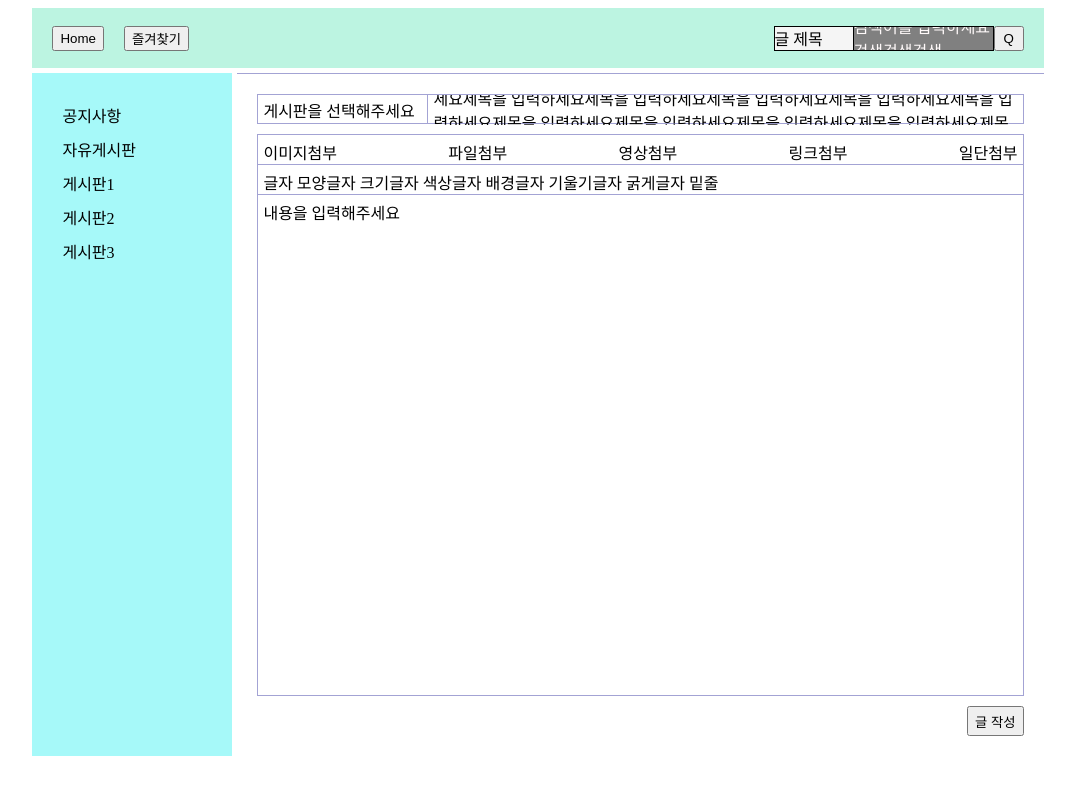
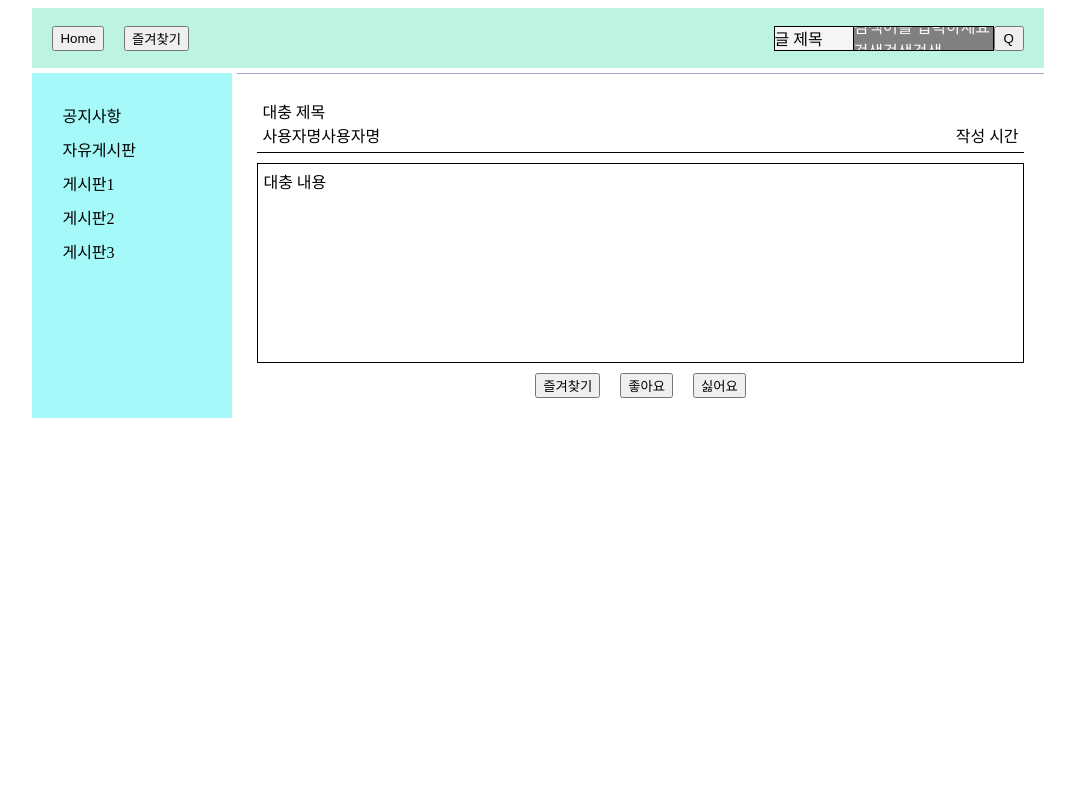
Before and after one commit to dpclfk/board, a plain HTML site: page board.html in a window 1280 px wide. Shown: the whole page, without its empty margins (102-1177 px from the left). Drawn offline with Linux system fonts and the light colour scheme.

Commit message:
현재페이지 만드는중

```diff
--- a/board.css
+++ b/board.css
@@ -325,16 +325,32 @@
   margin-top: 10px;
 }
 
-#now-post-head {
-  border: 1px solid black;
-  margin: 10px;
+/* 현재 보는 글 */
+
+#now-post-header {
+  border-bottom: 1px solid black;
+  padding: 5px;
+  /* height: 30px; */
+  font-size: 16px;
 }
+
+#now-post-user-at {
+  display: flex;
+  justify-content: space-between;
+}
+
 #now-post-body {
   border: 1px solid black;
-  margin: 10px;
-  min-height: 100px;
+  margin: 10px 0px 10px 0px;
+  min-height: 200px;
+  padding: 5px;
 }
-
+#now-post-bottom {
+  height: 25px;
+  display: flex;
+  gap: 20px;
+  justify-content: center;
+}
 .none {
   display: none;
 }
--- a/board.html
+++ b/board.html
@@ -322,7 +322,7 @@
               <button id="new-post-write">글 쓰기</button>
             </div>
           </div>
-          <div id="new-post" class="">
+          <div id="new-post" class="none">
             <div id="new-post-contents">
               <div id="new-post-head">
                 <div id="new-post-board">게시판을 선택해주세요</div>
@@ -363,10 +363,22 @@
               <button>글 작성</button>
             </div>
           </div>
-          <div id="now-post" class="none">
-            <div id="now-post-head">대충 제목</div>
-            <div id="now-post-body">대충 내용</div>
-            <button id="scrap">즐겨찾기</button>
+          <div id="now-post" class="">
+            <div id="now-post-header">
+              <div>대충 제목</div>
+              <div id="now-post-user-at">
+                <div>사용자명사용자명</div>
+                <div>작성 시간</div>
+              </div>
+            </div>
+            <div id="now-post-body">
+              <div>대충 내용</div>
+            </div>
+            <div id="now-post-bottom">
+              <button id="now-post-favorites">즐겨찾기</button>
+              <button id="now-post-like">좋아요</button>
+              <button id="now-post-hate">싫어요</button>
+            </div>
           </div>
         </div>
       </div>
```
